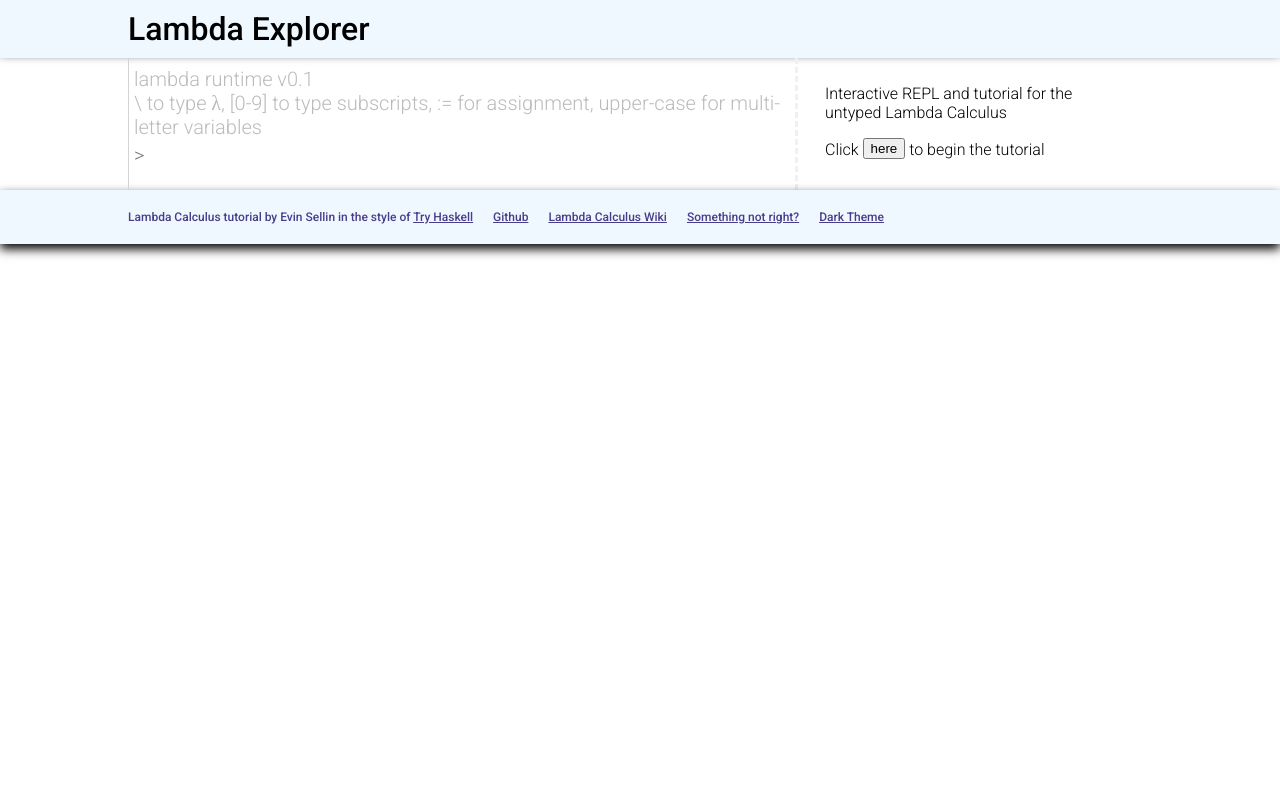
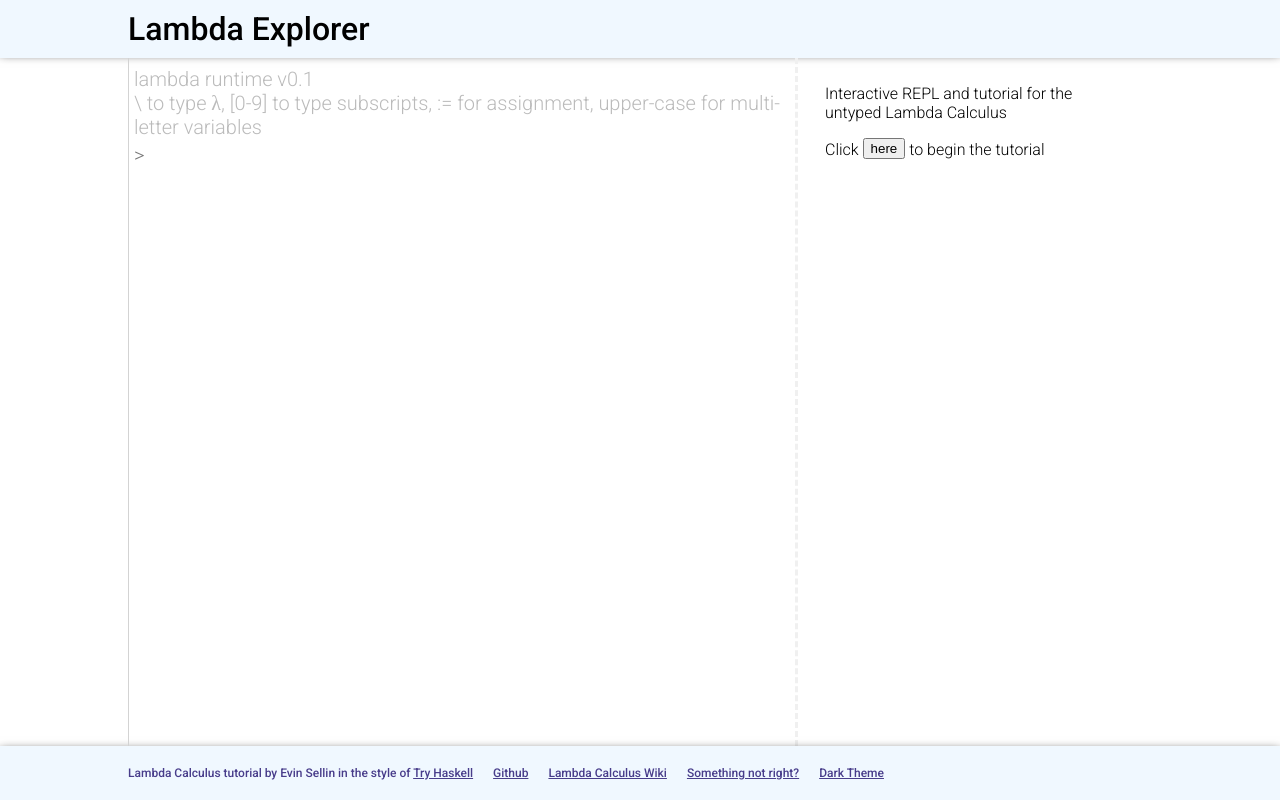
Before and after one commit to evinism/lambda-explorer, a React app: page / in a window 1280 px wide. Built offline with nearby package versions, Linux system fonts and the light colour scheme.

Commit message:
oh no now i have to do this

```diff
--- a/public/style.css
+++ b/public/style.css
@@ -1,6 +1,10 @@
 body {
   margin: 0px;
   font-family: Roboto;
+}
+
+html, body, #react-mount {
+  height: 100%;
 }
 
 .app-wrapper {
```
